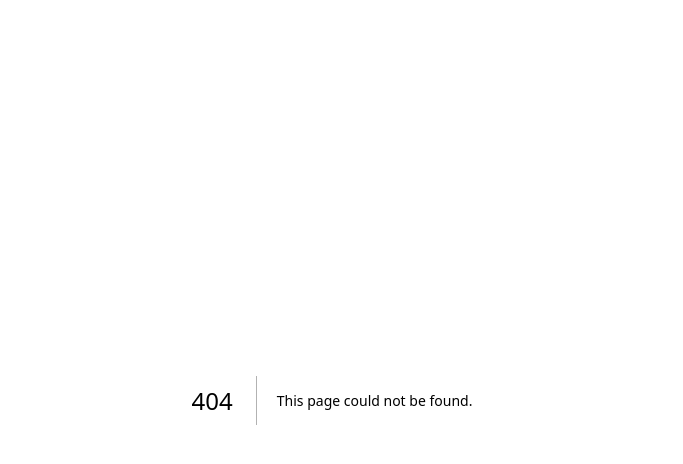
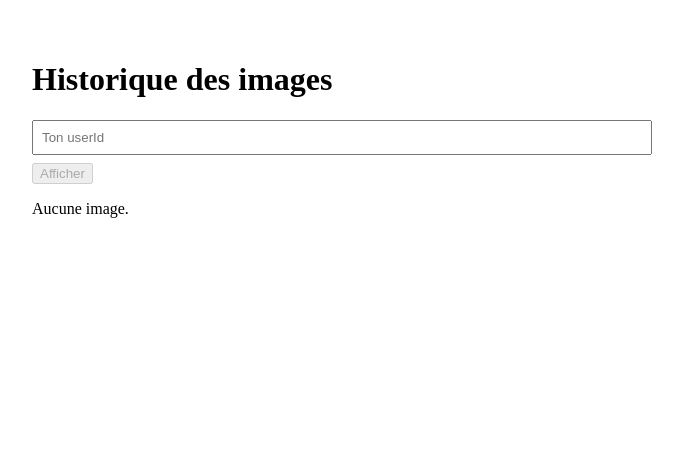
Before and after one commit to joeelponas/trinity-frontend, a Next.js app: page /history in a window 1280 px wide. Before the commit this address had no page. Shown: the top 464 px of the page, without its empty margins (308-991 px from the left). Built offline with nearby package versions, Linux system fonts and the light colour scheme.

Commit message:
Add History component to fetcAdd history pageh and display images

```diff
--- /dev/null
+++ b/pages/history.js
@@ -0,0 +1,62 @@
+import { useState } from 'react';
+import axios from 'axios';
+
+export default function History() {
+  const [userId, setUserId] = useState('');
+  const [images, setImages] = useState([]);
+  const [loading, setLoading] = useState(false);
+  const [error, setError] = useState(null);
+
+  const handleSubmit = async (e) => {
+    e.preventDefault();
+    setLoading(true);
+    setError(null);
+    try {
+      const res = await axios.get(
+        `${process.env.NEXT_PUBLIC_API_BASE_URL}/images`,
+        {
+          params: { userId },
+        }
+      );
+      setImages(res.data.images || []);
+    } catch (err) {
+      console.error(err);
+      setError('Erreur lors de la récupération');
+    } finally {
+      setLoading(false);
+    }
+  };
+
+  return (
+    <main style={{ maxWidth: '600px', margin: '0 auto', padding: '2rem' }}>
+      <h1>Historique des images</h1>
+      <form onSubmit={handleSubmit}>
+        <input
+          type="text"
+          placeholder="Ton userId"
+          value={userId}
+          onChange={(e) => setUserId(e.target.value)}
+          style={{ width: '100%', padding: '0.5rem', marginBottom: '0.5rem' }}
+        />
+        <button type="submit" disabled={loading || !userId}>
+          {loading ? 'Chargement...' : 'Afficher'}
+        </button>
+      </form>
+      {error && <p style={{ color: 'red' }}>{error}</p>}
+      <div style={{ marginTop: '1rem' }}>
+        {images.length === 0 && !loading ? (
+          <p>Aucune image.</p>
+        ) : (
+          images.map((img, idx) => (
+            <img
+              key={idx}
+              src={img.image_url || img.imageUrl || img}
+              alt="Historique"
+              style={{ maxWidth: '100%', marginBottom: '1rem' }}
+            />
+          ))
+        )}
+      </div>
+    </main>
+  );
+}
```
